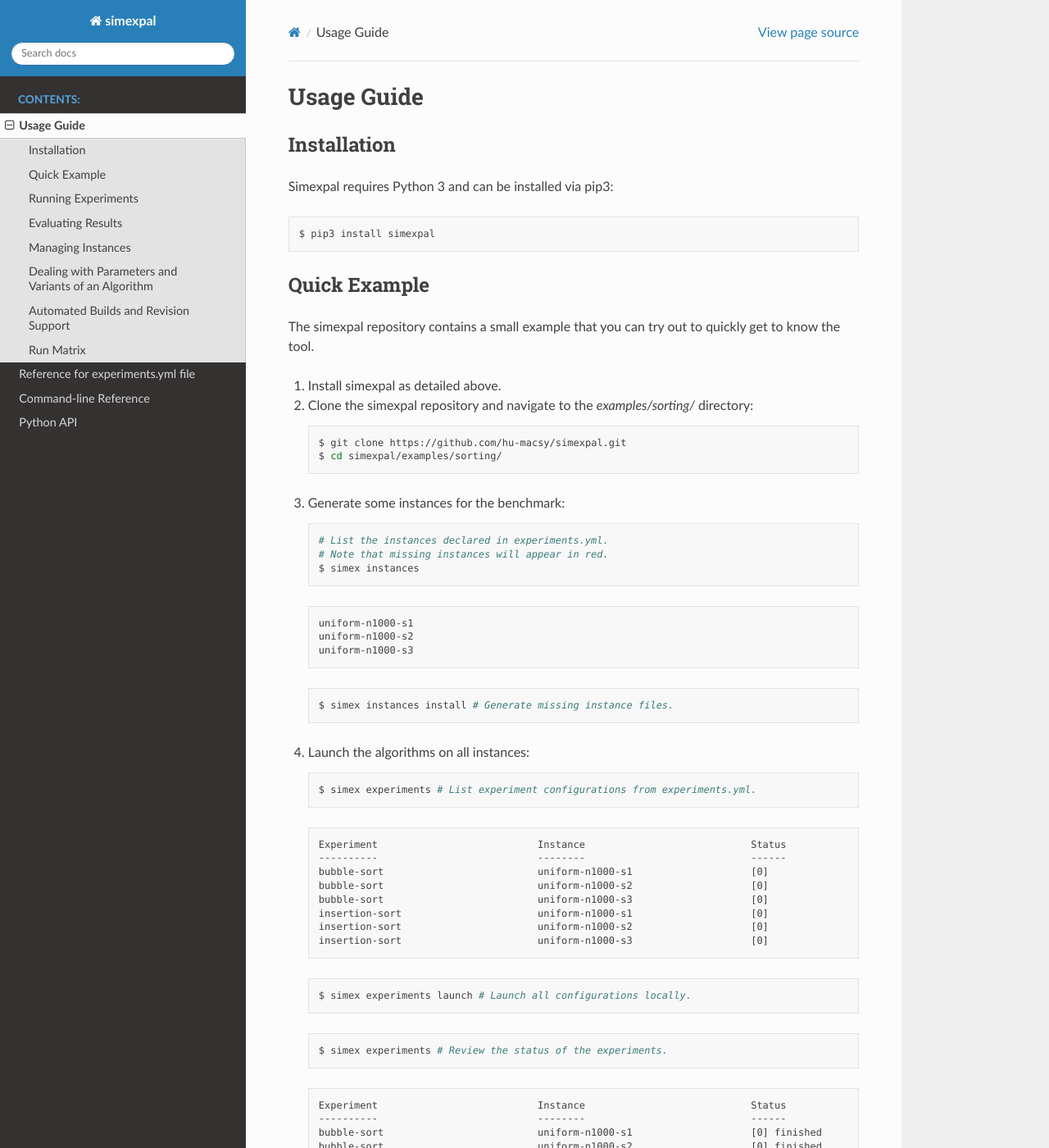
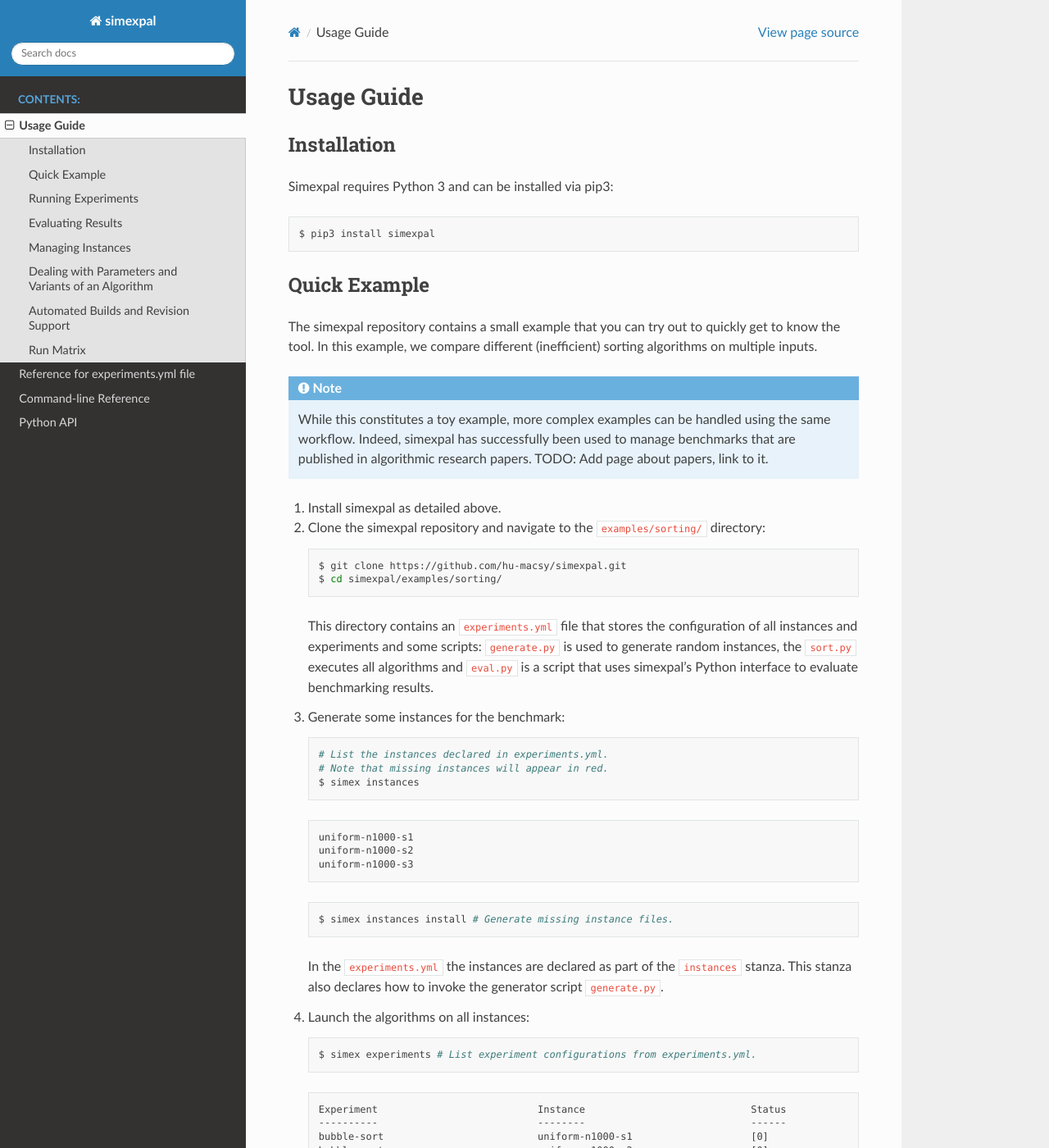
Before and after one commit to hu-macsy/simexpal, a Sphinx documentation site: the page built from docs/user_guide.rst, in a window 1280 px wide and 1400 px high. Shown: the whole window at 82% size. Built offline with Sphinx 7.4.7 and the Read the Docs theme 2.0.0, drawn with Linux system fonts in a browser that asks for light colours; some of the changed text lies outside the part shown.

Commit message:
docs: Add some details and rationale to the quick example

```diff
--- a/docs/user_guide.rst
+++ b/docs/user_guide.rst
@@ -15,16 +15,30 @@
 Quick Example
 -------------
 
-The simexpal repository contains a small example that you can try out to quickly get to know the tool.
+The simexpal repository contains a small example that you can try out to quickly get to know
+the tool. In this example, we compare different (inefficient) sorting algorithms
+on multiple inputs.
+
+.. note::
+    While this constitutes a toy example, more complex examples
+    can be handled using the same workflow. Indeed, simexpal has successfully been
+    used to manage benchmarks that are published in algorithmic research papers.
+    TODO: Add page about papers, link to it.
 
 1.  Install simexpal as detailed above.
 
-2.  Clone the simexpal repository and navigate to the `examples/sorting/` directory:
+2.  Clone the simexpal repository and navigate to the ``examples/sorting/`` directory:
 
     .. code-block:: bash
 
         $ git clone https://github.com/hu-macsy/simexpal.git
         $ cd simexpal/examples/sorting/
+
+    This directory contains an ``experiments.yml`` file that stores the configuration
+    of all instances and experiments and some scripts:
+    ``generate.py`` is used to generate random instances,
+    the ``sort.py`` executes all algorithms and ``eval.py`` is a script that uses
+    simexpal's Python interface to evaluate benchmarking results.
 
 3.  Generate some instances for the benchmark:
 
@@ -43,6 +57,10 @@
     .. code-block:: bash
 
         $ simex instances install # Generate missing instance files.
+
+    In the ``experiments.yml`` the instances are declared as part of the
+    ``instances`` stanza. This stanza also declares how to invoke the
+    generator script ``generate.py``.
 
 4.  Launch the algorithms on all instances:
 
@@ -80,6 +98,10 @@
         insertion-sort                       uniform-n1000-s2                    [0] finished
         insertion-sort                       uniform-n1000-s3                    [0] finished
 
+    In the ``experiments.yml`` file, all experiment configurations
+    (including the invocation of ``sort.py``) are declared
+    as part of the ``experiments`` stanza.
+
 5.  Evaluate the results:
 
     .. code-block:: bash
@@ -93,6 +115,11 @@
         experiment      comparisons          swaps      time
         bubble-sort        499500.0  253437.333333  0.091776
         insertion-sort     241891.0  257609.000000  0.039501
+
+    ``eval.py`` is a simple 20 line script that uses the simexpal Python interface
+    (i.e., the function ``collect_successful_results()``) to gather all
+    results. It uses ``pandas`` to aggregate statistics
+    over all experiments.
 
 Running Experiments
 -------------------
```
